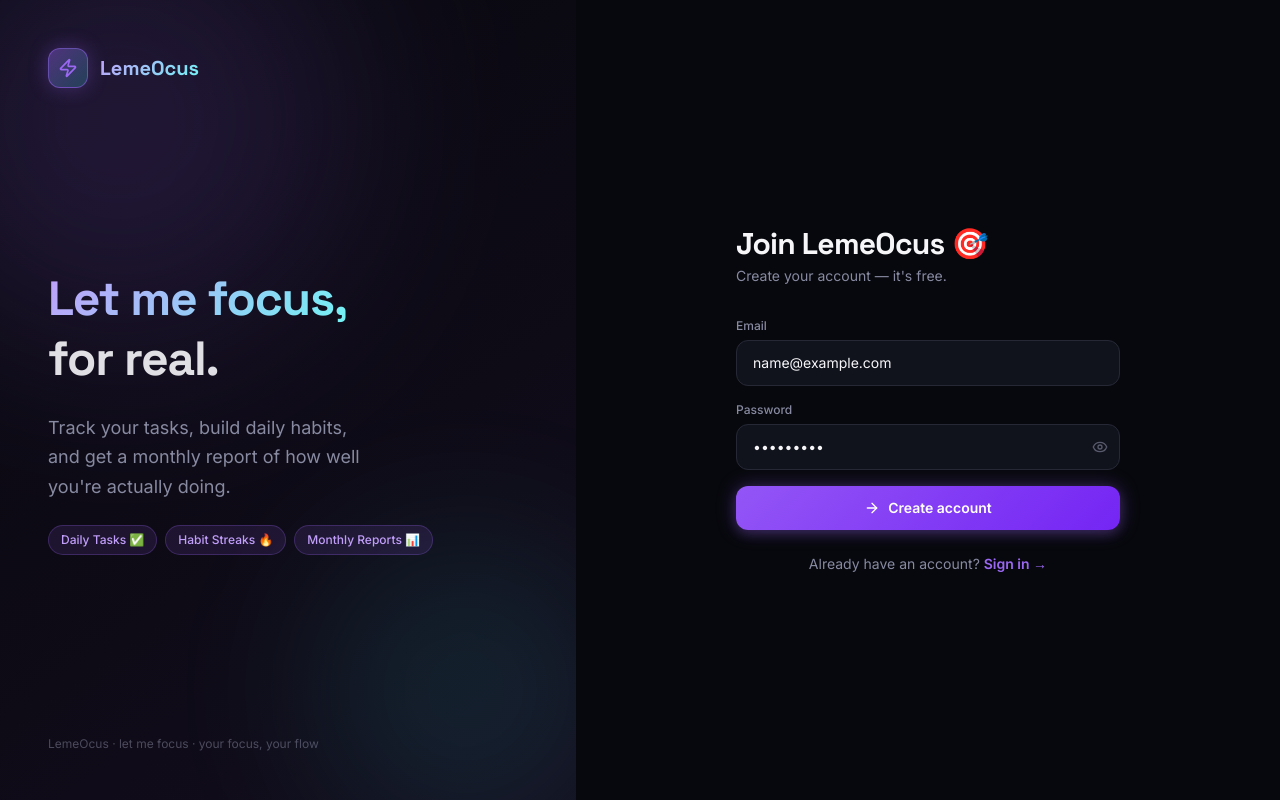
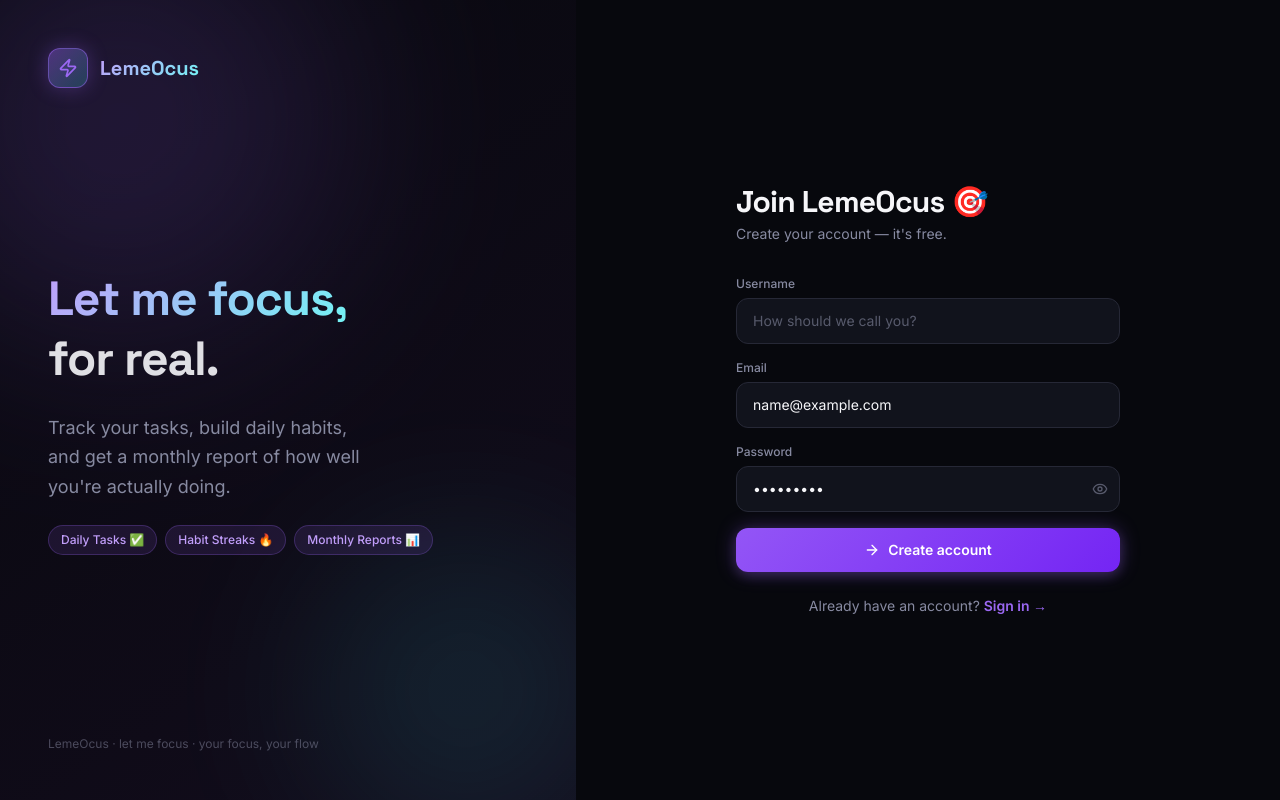
Before and after one commit to Vincyyy07/LemeOcus, a React (Vite) app: page /login in a window 1280 px wide. Both pictures are taken after typing "name@example.com", "Sample123" into the empty fields and a click on the button "Create an account →". Built offline with nearby package versions, Linux system fonts and the light colour scheme; the HTML template or start-up script is replaced by a standard one.

Commit message:
feat: add username to signup and dashboard greeting

```diff
--- a/src/pages/Dashboard.tsx
+++ b/src/pages/Dashboard.tsx
@@ -3,6 +3,7 @@ import { Sparkles, Flame, CheckCircle2, Target, TrendingUp, Play, Loader2 } from
 import { cn } from "@/lib/utils";
 import { useTasks } from "@/hooks/use-tasks";
 import { useHabits } from "@/hooks/use-habits";
+import { useAuth } from "@/context/AuthContext";
 
 const quotes = [
   "The secret of getting ahead is getting started.",
@@ -42,6 +43,9 @@ const fadeUp = {
 };
 
 const Dashboard = () => {
+  const { user } = useAuth();
+  const displayName = user?.user_metadata?.username || "Explorer";
+
   const quote = quotes[new Date().getDate() % quotes.length];
 
   const { data: tasks = [], isLoading: tasksLoading } = useTasks();
@@ -76,7 +80,7 @@ const Dashboard = () => {
       <motion.section variants={fadeUp}>
         <p className="text-muted-foreground text-sm">{todayDate}</p>
         <h1 className="font-display text-3xl md:text-4xl font-bold mt-1">
-          {getGreeting()}, <span className="text-gradient-purple">Explorer</span>
+          {getGreeting()}, <span className="text-gradient-purple">{displayName}</span>
         </h1>
         <p className="text-muted-foreground mt-2 flex items-center gap-2">
           <Sparkles className="w-4 h-4 text-primary" />
--- a/src/pages/Login.tsx
+++ b/src/pages/Login.tsx
@@ -9,6 +9,7 @@ import { toast } from "sonner";
 const Login = () => {
   const [isLogin, setIsLogin] = useState(true);
   const [showPass, setShowPass] = useState(false);
+  const [username, setUsername] = useState("");
   const [email, setEmail] = useState("");
   const [password, setPassword] = useState("");
   const [loading, setLoading] = useState(false);
@@ -29,7 +30,10 @@ const Login = () => {
         const { error } = await supabase.auth.signUp({
           email,
           password,
-          options: { emailRedirectTo: window.location.origin },
+          options: {
+            data: { username },
+            emailRedirectTo: window.location.origin
+          },
         });
         if (error) throw error;
         navigate("/onboarding", { replace: true });
@@ -169,6 +173,25 @@ const Login = () => {
           </AnimatePresence>
 
           <form onSubmit={handleSubmit} className="space-y-4">
+            {!isLogin && (
+              <div>
+                <label className="text-xs text-muted-foreground font-medium mb-1.5 block">Username</label>
+                <input
+                  type="text"
+                  placeholder="How should we call you?"
+                  value={username}
+                  onChange={(e) => setUsername(e.target.value)}
+                  required
+                  className="w-full rounded-xl px-4 py-3 text-sm focus:outline-none focus:ring-2 focus:ring-primary/40 text-foreground placeholder:text-muted-foreground/60 transition-all"
+                  style={{
+                    background: "hsl(232 24% 9%)",
+                    border: "1px solid hsl(232 18% 18%)",
+                  }}
+                  onFocus={(e) => { e.target.style.borderColor = "hsl(263 90% 68% / 0.5)"; }}
+                  onBlur={(e) => { e.target.style.borderColor = "hsl(232 18% 18%)"; }}
+                />
+              </div>
+            )}
             <div>
               <label className="text-xs text-muted-foreground font-medium mb-1.5 block">Email</label>
               <input
```
